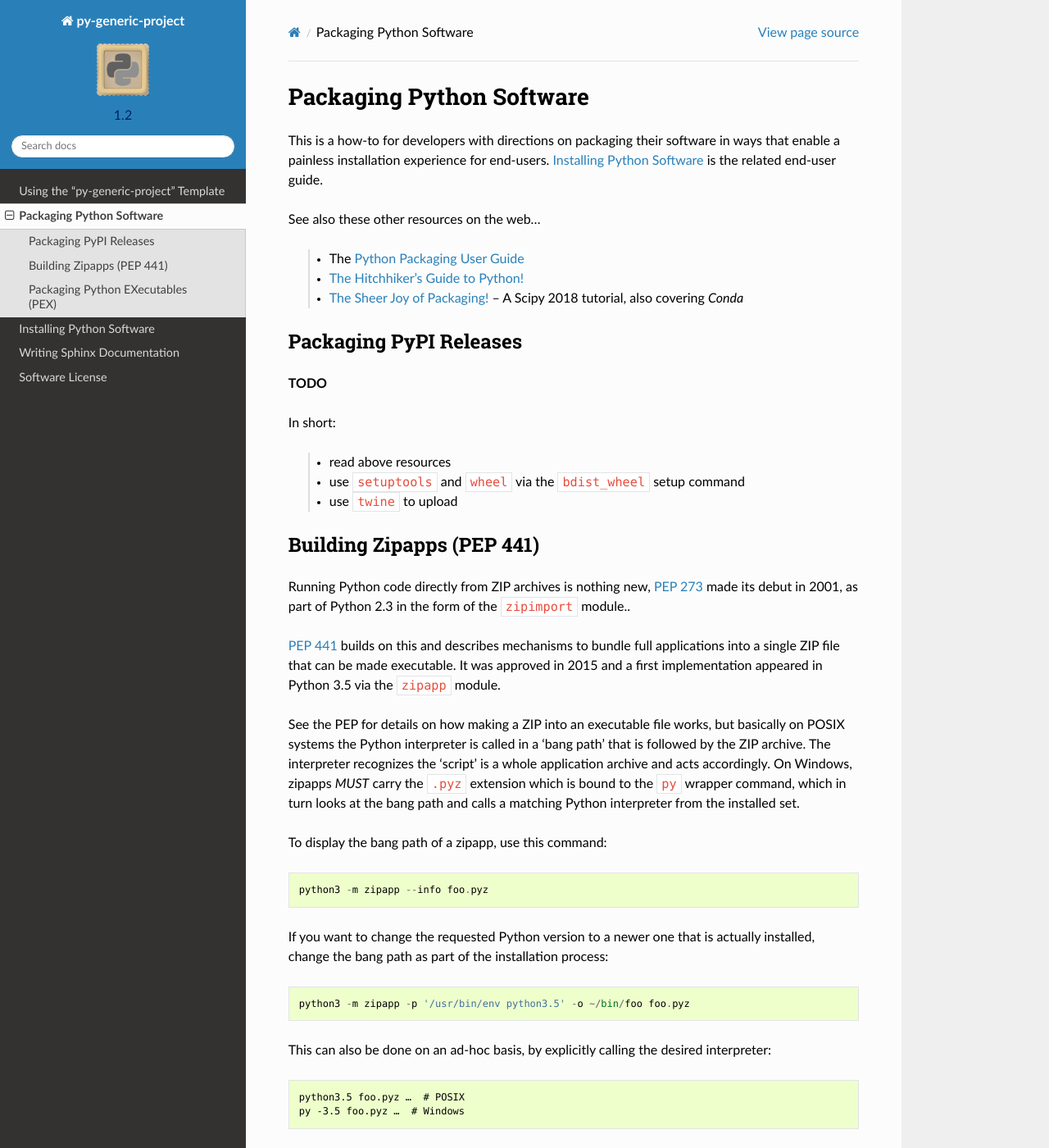
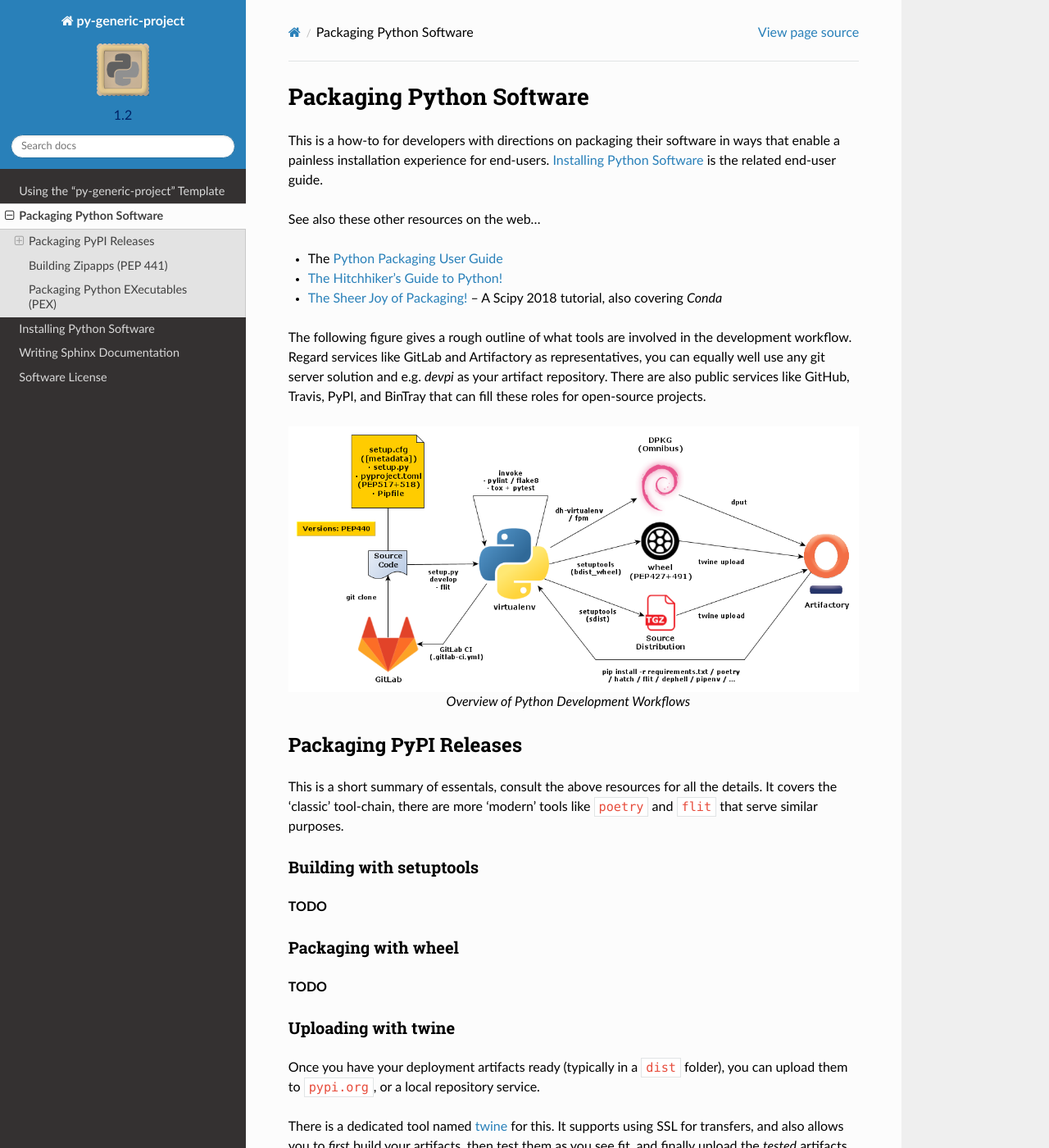
Before and after one commit to Springerle/py-generic-project, a Sphinx documentation site: the page built from docs/packaging.rst, in a window 1280 px wide and 1400 px high. Shown: the whole window at 82% size. Built offline with Sphinx 7.4.7 and the Read the Docs theme 2.0.0, drawn with Linux system fonts in a browser that asks for light colours; some of the changed text lies outside the part shown.

Commit message:
docs: overview diagram of dev workflows, and some words on twine

```diff
--- a/docs/packaging.rst
+++ b/docs/packaging.rst
@@ -21,8 +21,9 @@
     SOFTWARE.
     ~~~~~~~~~~~~~~~~~~~~~~~~~~~~~~~~~~~~~~~~~~~~~~~~~~~~~~~~~~~~~~~~~~~~~~~~~~~
 
+*************************
 Packaging Python Software
-=========================
+*************************
 
 This is a how-to for developers with directions on packaging their software
 in ways that enable a painless installation experience for end-users.
@@ -30,27 +31,79 @@ in ways that enable a painless installation experience for end-users.
 
 See also these other resources on the web…
 
-  * The `Python Packaging User Guide <https://packaging.python.org/>`_
-  * `The Hitchhiker’s Guide to Python! <http://docs.python-guide.org/>`_
-  * `The Sheer Joy of Packaging! <https://python-packaging-tutorial.readthedocs.io/en/latest/>`_ – A Scipy 2018 tutorial, also covering `Conda`
+* The `Python Packaging User Guide <https://packaging.python.org/>`_
+* `The Hitchhiker’s Guide to Python! <http://docs.python-guide.org/>`_
+* `The Sheer Joy of Packaging! <https://python-packaging-tutorial.readthedocs.io/en/latest/>`_ – A Scipy 2018 tutorial, also covering `Conda`
+
+The following figure gives a rough outline of what tools are involved in the development workflow.
+Regard services like GitLab and Artifactory as representatives,
+you can equally well use any git server solution and e.g. `devpi` as your artifact repository.
+There are also public services like GitHub, Travis, PyPI, and BinTray
+that can fill these roles for open-source projects.
+
+.. figure:: _static/img/py-dev-cycle.png
+   :align: center
+   :alt: Overview of Python Development Workflows
+
+   Overview of Python Development Workflows
 
 
 Packaging PyPI Releases
------------------------
+=======================
+
+This is a short summary of essentals, consult the above resources for all the details.
+It covers the ‘classic’ tool-chain, there are more ‘modern’ tools like ``poetry`` and
+``flit`` that serve similar purposes.
+
+Building with setuptools
+------------------------
 
 **TODO**
 
-In short:
+Packaging with wheel
+--------------------
 
-  * read above resources
-  * use ``setuptools`` and ``wheel`` via the ``bdist_wheel`` setup command
-  * use ``twine`` to upload
+**TODO**
+
+Uploading with twine
+--------------------
+
+Once you have your deployment artifacts ready (typically in a ``dist`` folder),
+you can upload them to ``pypi.org``, or a local repository service.
+
+There is a dedicated tool named `twine`_ for this.
+It supports using SSL for transfers, and also allows you to *first* build your artifacts,
+then test them as you see fit, and finally upload the *tested* artifacts.
+
+Configuration is taken from ``~/.pypirc``, or the environment – especially useful for CI jobs.
+A typical configuration might look like this:
+
+.. code-block:: ini
+
+    [distutils]
+    index-servers = local pypi
+
+    [local]
+    repository: https://artifactory.local/artifactory/api/pypi/pypi-releases-local
+    username: «USER»
+    password: «API_TOKEN»
+
+    [pypi]
+    # repository: https://pypi.org/pypi
+    username: «PYPI_USER»
+    password: «PYPI_PWD»
+
+You can select from the list of index servers by using ``twine upload -r «repo» …``,
+the default is ``pypi``.
+
+
+.. _`twine`: https://github.com/pypa/twine#readme
 
 
 .. _build-zipapps:
 
 Building Zipapps (PEP 441)
---------------------------
+==========================
 
 Running Python code directly from ZIP archives is nothing new,
 `PEP 273 <https://www.python.org/dev/peps/pep-0273/>`_ made its debut in 2001,
@@ -90,7 +143,7 @@ and also the next section on PEX.
 
 
 Packaging Python EXecutables (PEX)
-----------------------------------
+==================================
 
 `PEX files`_ are **P**\ ython **Ex**\ ecutable ZIP files, a format that contains
 a full distribution of a Python application in a single archive
```
